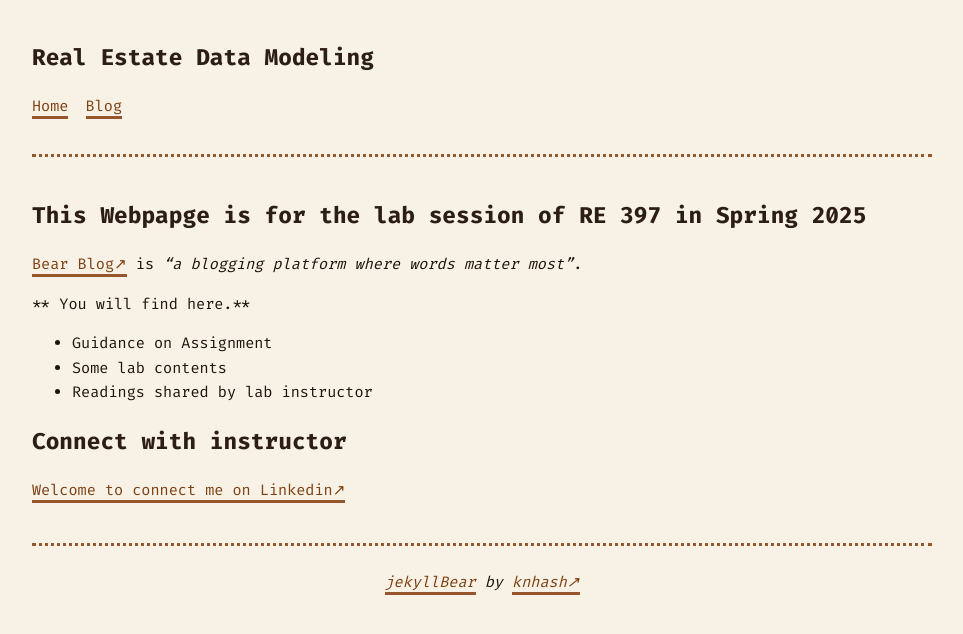
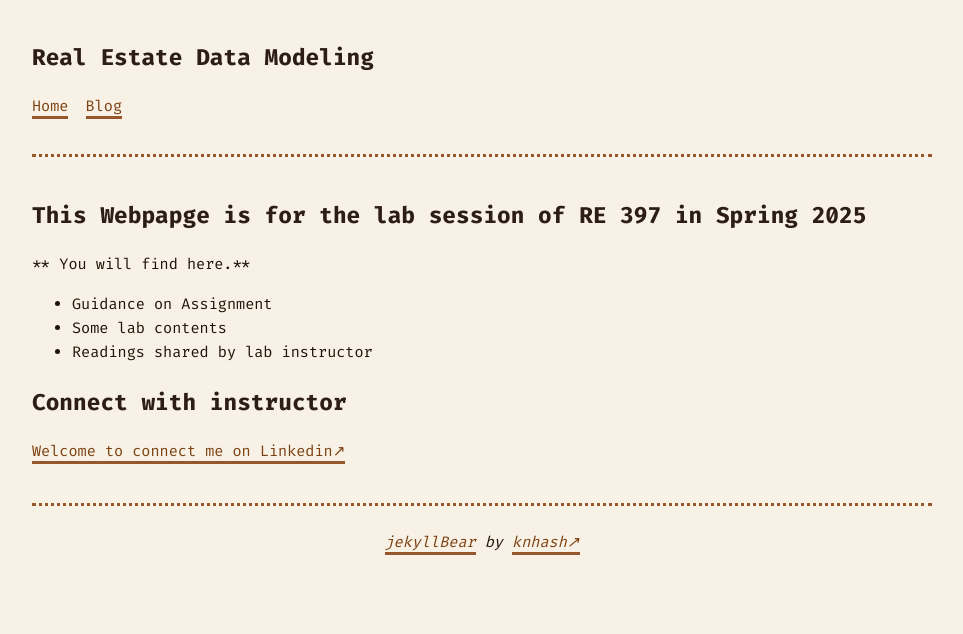
Before and after one commit to zluo1223/Re397Spring, a Jekyll site: the page built from index.md, in a window 1280 px wide. Shown: the top 634 px of the page, without its empty margins (158-1121 px from the left). Built offline with Jekyll 4.4.1, drawn with Linux system fonts in a browser that asks for light colours.

Commit message:
Update index.md

```diff
--- a/index.md
+++ b/index.md
@@ -5,8 +5,6 @@ title: Hello!Welcome to RE397
 
 
 ## This Webpapge is for the lab session of RE 397 in Spring 2025
-
-[Bear Blog](https://bearblog.dev/) is *"a blogging platform where words matter most"*.
 
 
 ** You will find here.**
```
